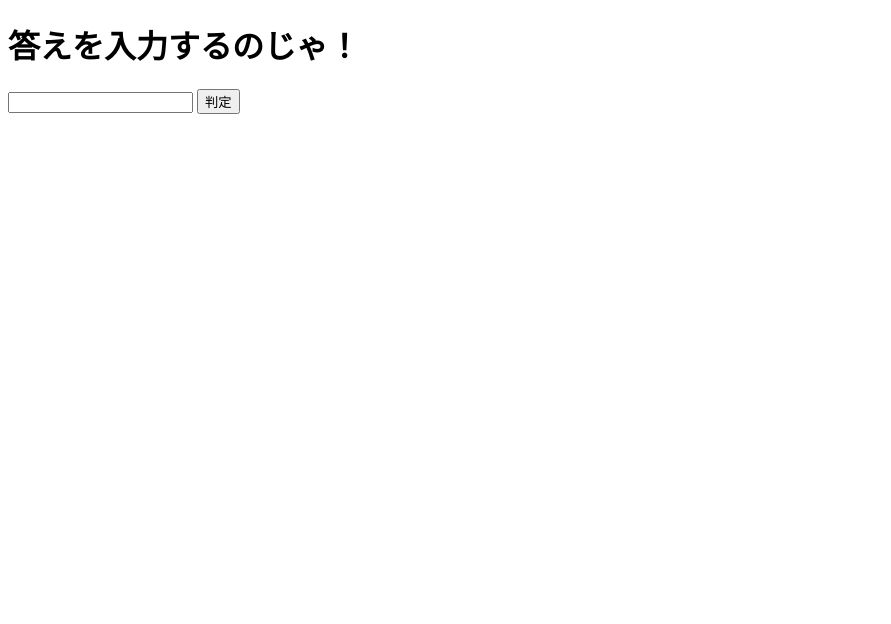
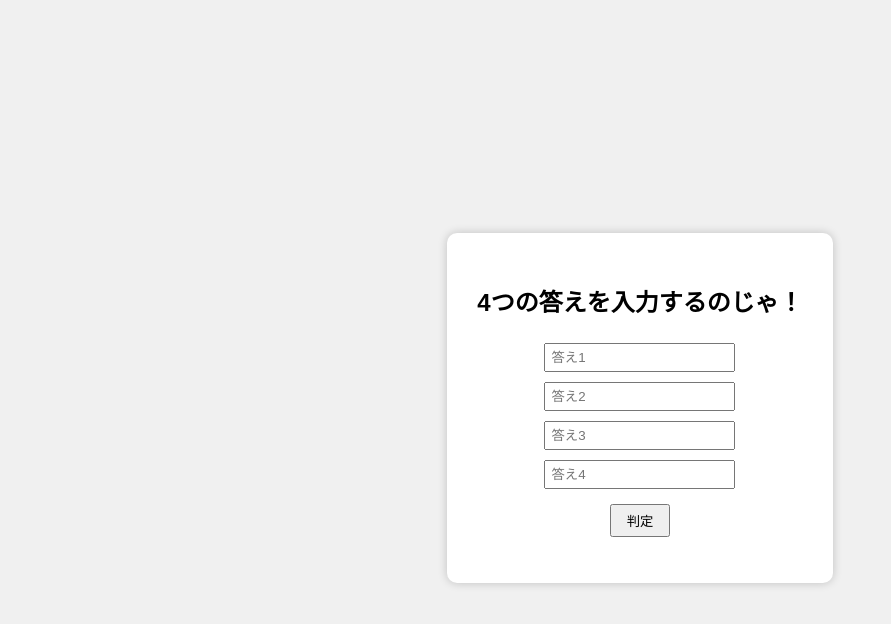
Before and after one commit to winu1111/auncheckpage, a plain HTML site: page index.html in a window 1280 px wide. Shown: the whole page, without its empty margins (0-891 px from the left). Drawn offline with Linux system fonts and the light colour scheme.

Commit message:
Update index.html

```diff
--- a/index.html
+++ b/index.html
@@ -3,24 +3,78 @@
 <head>
 <meta charset="UTF-8">
 <title>謎解き判定</title>
+
+<style>
+
+/* 画面中央に配置する魔法 */
+body{
+height: 100vh;
+display: flex;
+justify-content: center;
+align-items: center;
+background-color: #f0f0f0;
+font-family: sans-serif;
+}
+
+/* 判定ボックス */
+.box{
+background: white;
+padding: 30px;
+border-radius: 10px;
+box-shadow: 0 0 10px rgba(0,0,0,0.2);
+text-align: center;
+}
+
+input{
+margin: 5px;
+padding: 5px;
+}
+
+button{
+margin-top: 10px;
+padding: 5px 15px;
+}
+
+</style>
+
 </head>
 
 <body>
 
-<h1>答えを入力するのじゃ！</h1>
+<div class="box">
 
-<input type="text" id="answer">
+<h2>4つの答えを入力するのじゃ！</h2>
+
+<input type="text" id="a1" placeholder="答え1"><br>
+<input type="text" id="a2" placeholder="答え2"><br>
+<input type="text" id="a3" placeholder="答え3"><br>
+<input type="text" id="a4" placeholder="答え4"><br>
+
 <button onclick="check()">判定</button>
 
 <p id="result"></p>
+
+</div>
+
 
 <script>
 
 function check(){
 
-var ans = document.getElementById("answer").value;
+var a1 = document.getElementById("a1").value;
+var a2 = document.getElementById("a2").value;
+var a3 = document.getElementById("a3").value;
+var a4 = document.getElementById("a4").value;
 
-if(ans == "さくら"){
+
+/* ここに正解を書くのじゃ */
+
+if(
+a1 == "赤" &&
+a2 == "青" &&
+a3 == "緑" &&
+a4 == "黄"
+){
 
 document.getElementById("result").innerHTML = "正解じゃ！おめでとう！";
 
@@ -34,5 +88,6 @@ document.getElementById("result").innerHTML = "違うのじゃ…";
 
 </script>
 
+
 </body>
 </html>
```
